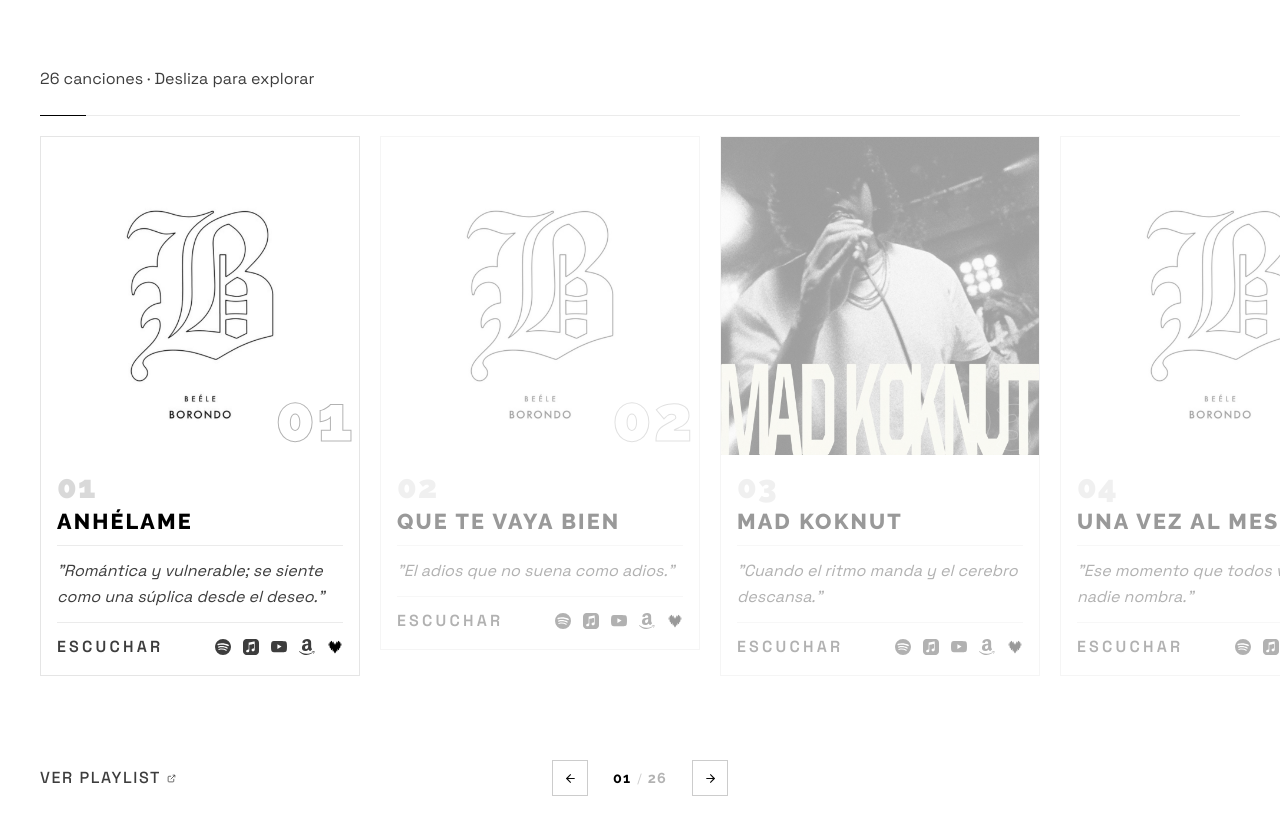
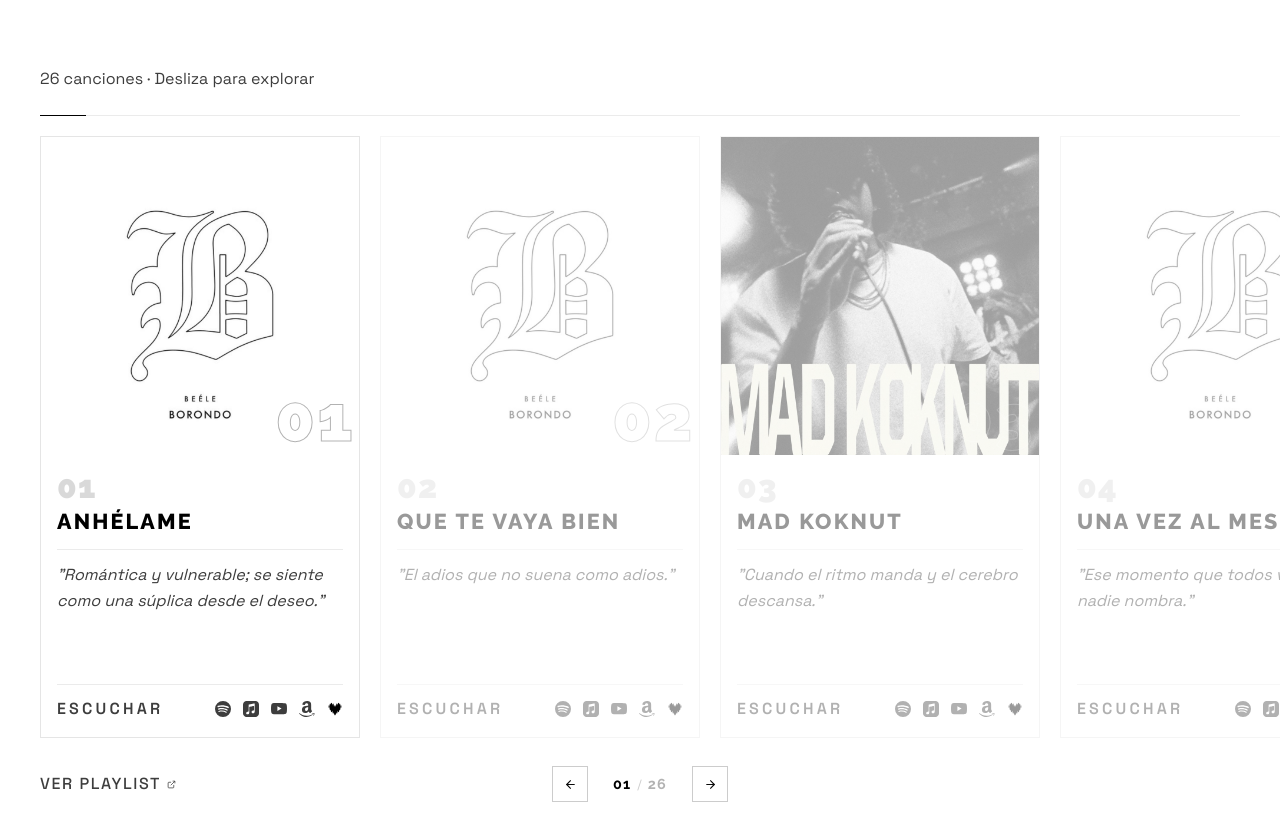
Before and after one commit to ntpmediasonymusic/borondo-album-single-page, a React (Vite) app: page / in a window 1280 px wide. Shown: the part 1040-1880 px from the top of the page. Built offline with nearby package versions, Linux system fonts and the light colour scheme.

Commit message:
[FIX] Vercel

```diff
--- a/src/app/components/TrackByTrack.tsx
+++ b/src/app/components/TrackByTrack.tsx
@@ -425,9 +425,9 @@ function TrackSlide({ track, isSelected, isExpanded, onToggleExpand }: TrackSlid
 
   return (
     <div
-      className={`flex-none w-[72vw] sm:w-[290px] lg:w-[320px] mr-3 lg:mr-5 transition-opacity duration-[400ms] ${isSelected ? "opacity-100" : "opacity-40"}`}
+      className={`flex-none w-[72vw] sm:w-[290px] lg:w-[320px] mr-3 lg:mr-5 transition-opacity duration-[400ms] flex flex-col ${isSelected ? "opacity-100" : "opacity-40"}`}
     >
-      <div className="border border-black/10 bg-white group">
+      <div className="border border-black/10 bg-white group flex-1 flex flex-col">
         {/* Image */}
         <div className="relative overflow-hidden" style={{ aspectRatio: "1/1" }}>
           <img
@@ -479,7 +479,7 @@ function TrackSlide({ track, isSelected, isExpanded, onToggleExpand }: TrackSlid
         </div>
 
         {/* Info block */}
-        <div className="p-4">
+        <div className="p-4 flex-1 flex flex-col">
           {/* Number + bonus tag */}
           <div className="flex items-center justify-between mb-2">
             <span
@@ -557,7 +557,7 @@ function TrackSlide({ track, isSelected, isExpanded, onToggleExpand }: TrackSlid
           )}
 
           {/* Platform links */}
-          <div className="mt-3">
+          <div className="mt-auto pt-3">
             <div className="h-px bg-black/8 mb-3" />
             <div className="flex items-center justify-between">
               <span
```
